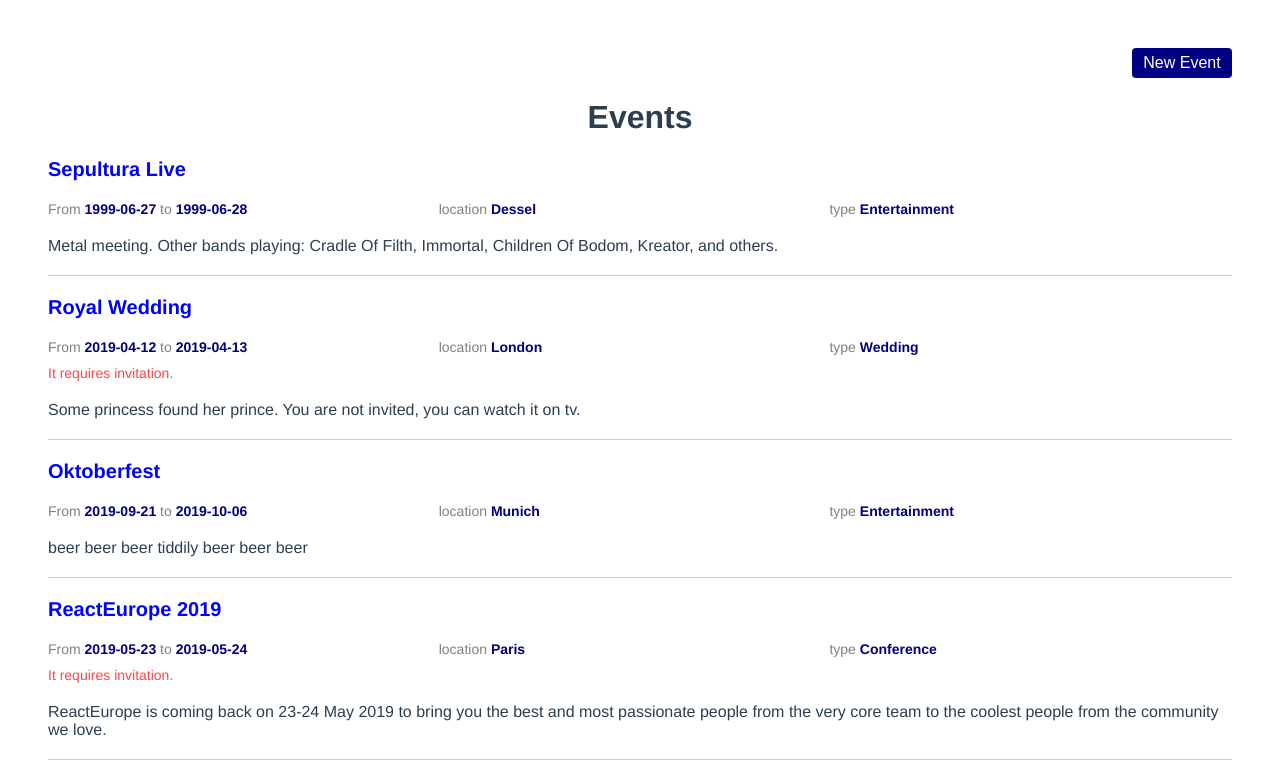
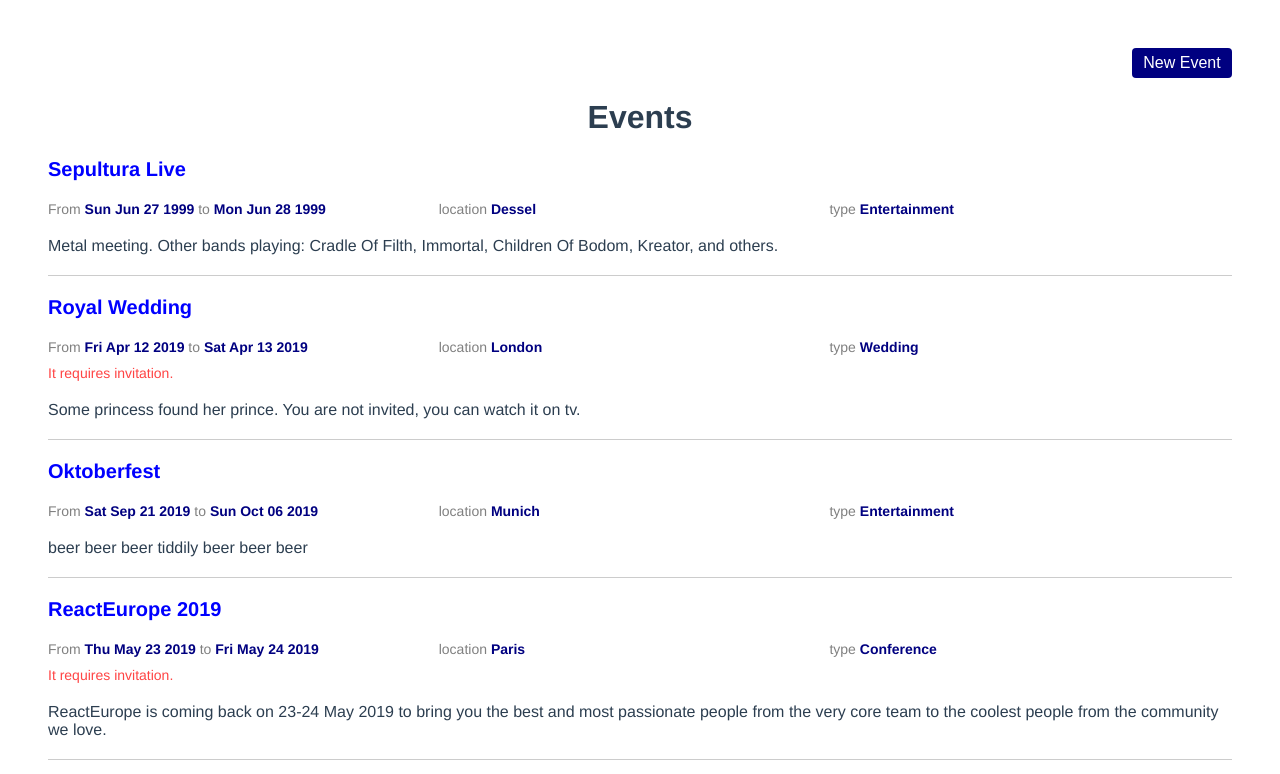
Before and after one commit to ifrim/re-vue, a Vue app in the folder app/: page / in a window 1280 px wide. Shown: the top 774 px of the page. Built offline with nearby package versions, Linux system fonts and the light colour scheme.

Commit message:
added a filter

```diff
--- /dev/null
+++ b/app/src/commons/filters/date.js
@@ -0,0 +1,3 @@
+import Vue from 'vue';
+
+Vue.filter('date', value => new Date(value).toDateString());
--- a/app/src/home/events-list-row.vue
+++ b/app/src/home/events-list-row.vue
@@ -2,7 +2,7 @@
   <div class="event-row">
     <div class="event-name">{{event.name}}</div>
     <div class="event-subtitle">
-      <span>From <b>{{event.startDate}}</b> to <b>{{event.endDate}}</b></span>
+      <span>From <b>{{event.startDate | date}}</b> to <b>{{event.endDate | date}}</b></span>
       <span>location <b>{{event.location}}</b></span>
       <span>type <b>{{event.type}}</b></span>
     </div>
--- a/app/src/home/home.vue
+++ b/app/src/home/home.vue
@@ -17,7 +17,7 @@
 
 <script>
 import EventsList from './events-list.vue';
-import Notification from '../components/notification.vue';
+import Notification from '../commons/components/notification.vue';
 
 export default {
   components: {
--- a/app/src/main.js
+++ b/app/src/main.js
@@ -1,6 +1,7 @@
 import Vue from 'vue';
 import App from './app.vue';
 import router from './router';
+import './commons/filters/date.js';
 
 Vue.config.productionTip = false;
 
```
Also changed, not shown: app/src/commons/components/notification.vue (renamed from app/src/components/notification.vue).
